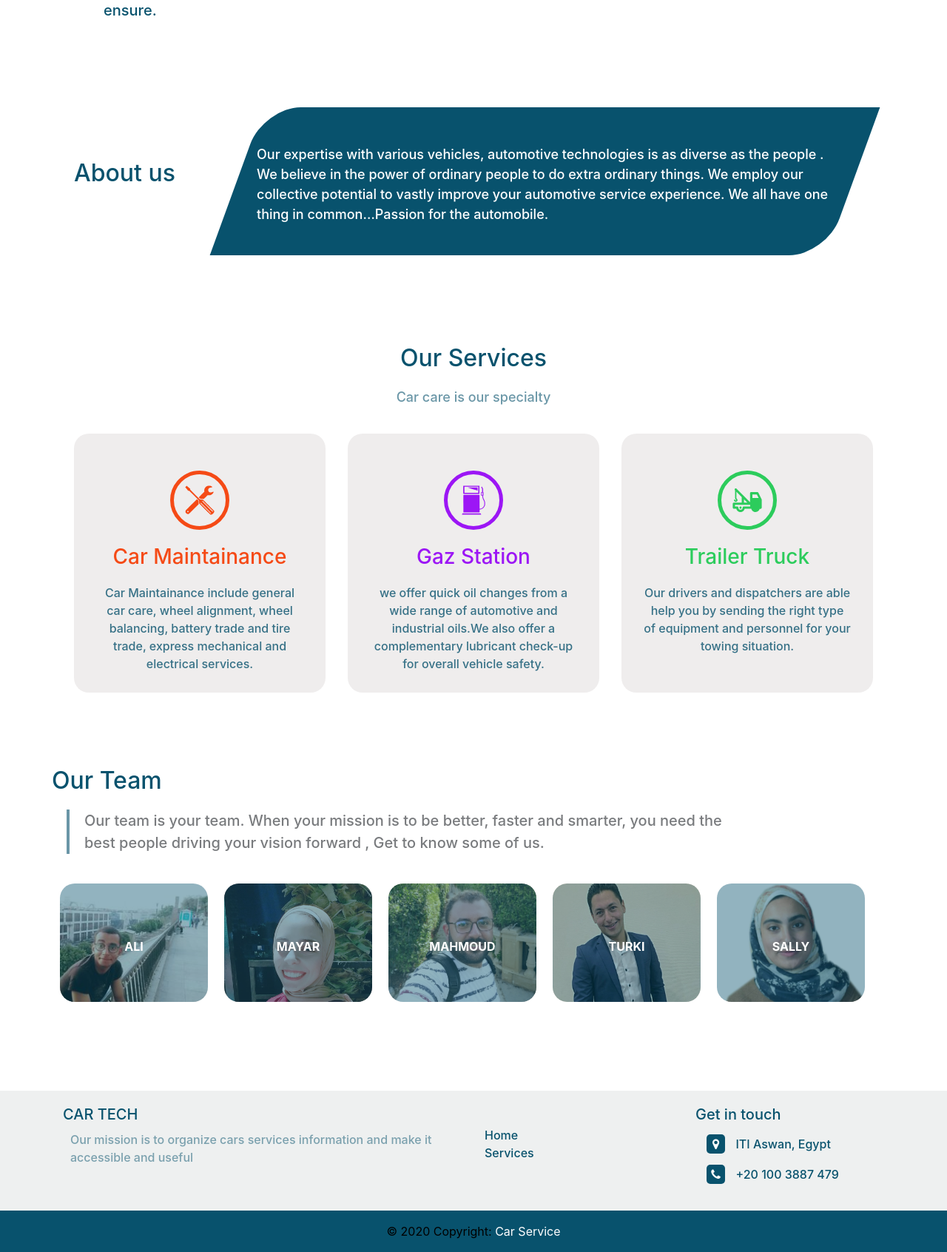
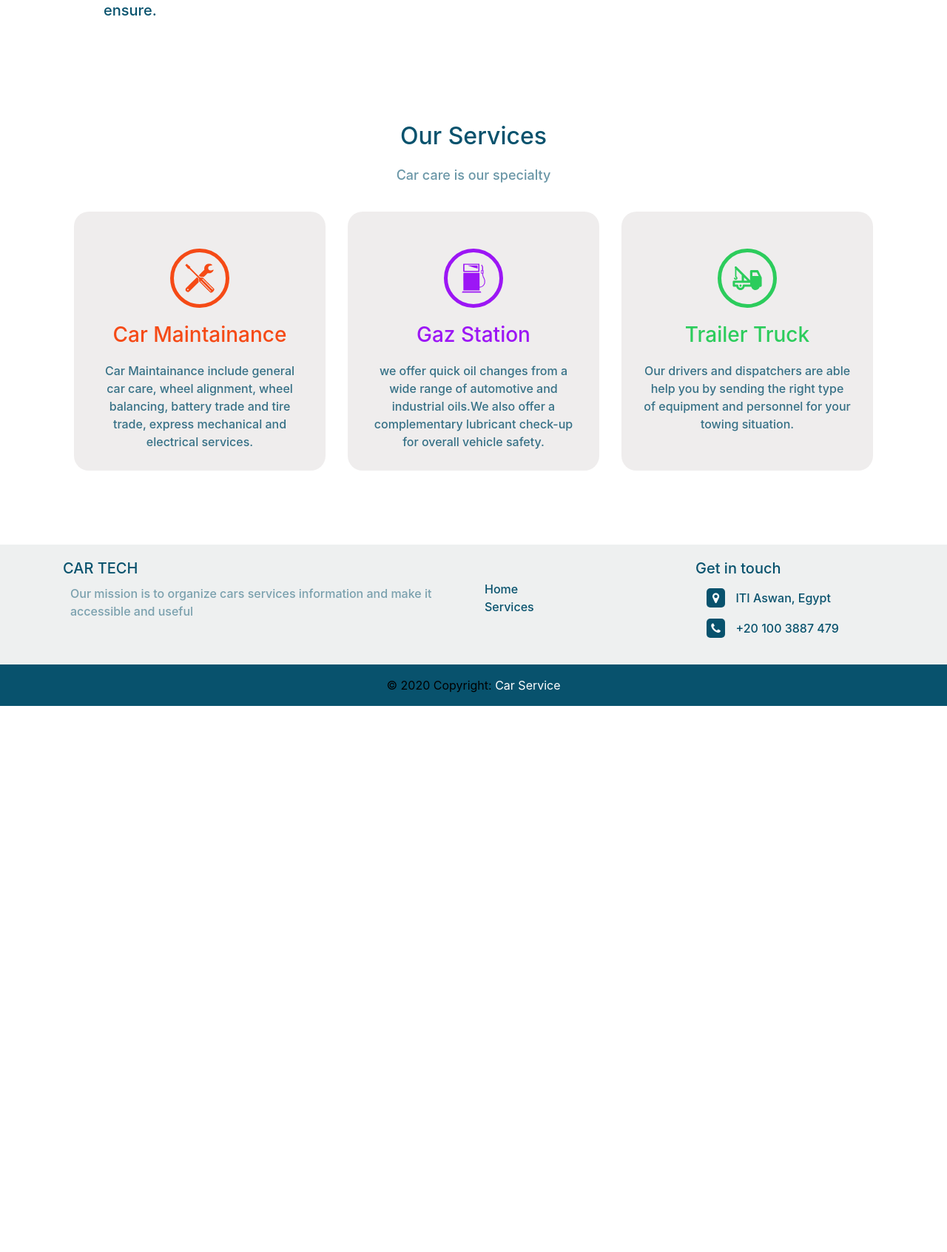
Before and after one commit to alikhaled17/Car-Tech-TeamB, a PHP site: page /index.php in a window 1280 px wide. Shown: the part 620-2312 px from the top of the page at 74% size. After the commit the page ends 1574 px from the top, so only its background shows below. Run offline with PHP 8.4, Linux system fonts and the light colour scheme.

Commit message:
Home updated

```diff
--- a/index.php
+++ b/index.php
@@ -37,24 +37,6 @@ session_start();
             </div>
         </div>
     </div>
-    <div class="about-us row">
-        <div class="container">
-            <div class="left-side col-2">
-                <h2 class="aboutH2">About us</h2>
-            </div>
-            <div class="right-side col-10">
-                <div></div>
-                <p>
-                Our expertise with various vehicles, automotive technologies is as diverse as the people .
-                We believe in the power of ordinary people to do extra ordinary things.
-                We employ our collective potential to vastly improve your automotive service experience.
-                We all have one thing in common…Passion for the automobile.
-            </p>
-            </div>
-        </div>
-    </div>
-
-
     <div class="our-sers row">
         <div class="container">
             <div class="upper">
@@ -108,40 +90,6 @@ session_start();
         </div>
     </div>
 
-
-
-
-    <div id="port" class="our-team row">
-        <div class="container">
-            <h2>Our Team </h2>
-            <p>Our team is your team. When your mission is to be better, faster and smarter, you need the best people driving your vision forward , Get to know some of us.</p>
-            <div class="box">
-                <div class="member wow bounceInUp">
-                    <div class="overlay">Ali</div>
-                    <img src="imgs/ali_k.jpg" alt="">
-                </div>
-                <div class="member wow bounceInUp">
-                    <div class="overlay">Mayar</div>
-                    <img src="imgs/mayar_a.jpg" alt="">
-                </div>
-                <div class="member wow bounceInDown">
-                    <div class="overlay">Mahmoud</div>
-                    <img src="imgs/mahmoud_Y.jpg" alt="">
-                </div>
-                <div class="member wow bounceInDown">
-                    <div class="overlay">Turki</div>
-                    <img src="imgs/ahmed_T.jpg" alt="">
-                </div>
-
-                <div class="member wow bounceInDown">
-                    <div class="overlay">Sally</div>
-                    <img src="imgs/sally_E.jpg" alt="">
-                </div>
-            </div>
-        </div>
-    </div>
-
-
     <?php include('footer.php'); ?>
 
     <script src="js/jquery-3.5.1.min.js"></script>
```
